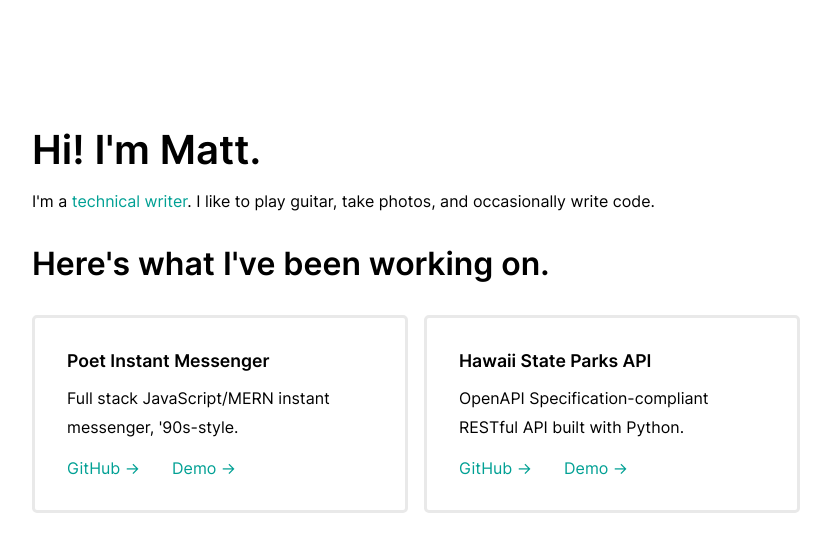
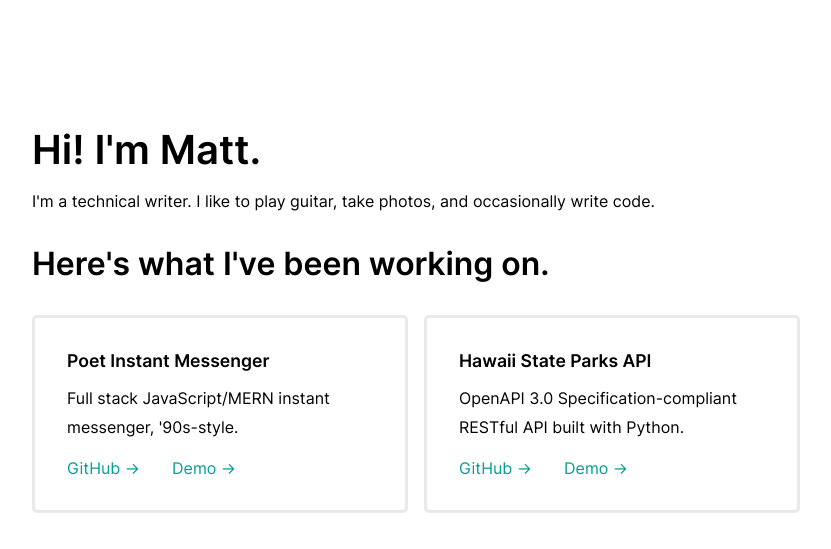
Before and after one commit to mattmuroya/mattmuroya.com, a Next.js app: page / in a window 1280 px wide. Shown: the top 549 px of the page, without its empty margins (224-1055 px from the left). Built offline with nearby package versions, Linux system fonts and the light colour scheme.

Commit message:
extract components home page components

```diff
--- /dev/null
+++ b/components/PostList.tsx
@@ -0,0 +1,17 @@
+import Link from "next/link";
+import { PostDatum } from "../types/types";
+
+export default function PostsList({ postData }: { postData: PostDatum[] }) {
+  return (
+    <ul style={{ marginTop: "2rem", listStyleType: "none", paddingLeft: "0" }}>
+      {postData.map((post) => (
+        <li key={post.slug}>
+          <Link href={`/posts/${post.slug}`}>
+            <a>{post.frontmatter.title}</a>
+          </Link>{" "}
+          <span style={{ color: "#999999" }}>{post.frontmatter.date}</span>
+        </li>
+      ))}
+    </ul>
+  );
+}
--- /dev/null
+++ b/components/ProjectGrid.tsx
@@ -0,0 +1,23 @@
+import styles from "../styles/ProjectGrid.module.css";
+import { ProjectCardData } from "../types/types";
+
+export default function ProjectGrid({
+  projects,
+}: {
+  projects: ProjectCardData[];
+}) {
+  return (
+    <section className={styles.projectGrid}>
+      {projects.map((project: ProjectCardData) => (
+        <article key={project.title} className={styles.projectCard}>
+          <h3>{project.title}</h3>
+          <p>{project.description}</p>
+          <div className={styles.projectLinks}>
+            <a href={project.github}>GitHub &rarr;</a>
+            <a href={project.demo}>Demo &rarr;</a>
+          </div>
+        </article>
+      ))}
+    </section>
+  );
+}
--- a/frontpage/projects.ts
+++ b/frontpage/projects.ts
@@ -10,7 +10,7 @@ export const projects: ProjectCardData[] = [
   {
     title: "Hawaii State Parks API",
     description:
-      "OpenAPI Specification-compliant RESTful API built with Python.",
+      "OpenAPI 3.0 Specification-compliant RESTful API built with Python.",
     github: "https://github.com/mattmuroya/hawaii-state-parks-api",
     demo: "https://hawaii-state-parks-api.herokuapp.com/",
   },
--- a/pages/index.tsx
+++ b/pages/index.tsx
@@ -1,16 +1,12 @@
 import Head from "next/head";
-import Link from "next/link";
 import Layout from "../components/Layout";
+import ProjectGrid from "../components/ProjectGrid";
+import PostList from "../components/PostList";
 
 import { GetStaticProps } from "next";
 import { PostDatum, ProjectCardData } from "../types/types";
 
-import styles from "../styles/Home.module.css";
-
 import { getFileNames, getPostData, getProjects } from "../utils/utils";
-import markdownIt from "markdown-it";
-
-const md = markdownIt();
 
 export default function Home({
   postData,
@@ -27,42 +23,13 @@ export default function Home({
 
       <h1 className="title">Hi! I&apos;m Matt.</h1>
       <p>
-        I&apos;m a{" "}
-        <a
-          target="_blank"
-          rel="noreferrer"
-          href="https://www.linkedin.com/in/mattmuroya/"
-        >
-          technical writer
-        </a>
-        . I like to play guitar, take photos, and occasionally write code.
+        I&apos;m a technical writer. I like to play guitar, take photos, and
+        occasionally write code.
       </p>
       <h2>Here&apos;s what I&apos;ve been working on.</h2>
-      <section className={styles.projectGrid}>
-        {projects.map((project) => (
-          <article key={project.title} className={styles.projectCard}>
-            <h3>{project.title}</h3>
-            <p>{project.description}</p>
-            <div className={styles.projectLinks}>
-              <a href={project.github}>GitHub &rarr;</a>
-              <a href={project.demo}>Demo &rarr;</a>
-            </div>
-          </article>
-        ))}
-      </section>
+      <ProjectGrid projects={projects} />
       <h2>Here&apos;s what&apos;s on my mind.</h2>
-      <ul
-        style={{ marginTop: "2rem", listStyleType: "none", paddingLeft: "0" }}
-      >
-        {postData.map((post) => (
-          <li key={post.slug}>
-            <Link href={`/posts/${post.slug}`}>
-              <a>{post.frontmatter.title}</a>
-            </Link>{" "}
-            <span style={{ color: "#999999" }}>{post.frontmatter.date}</span>
-          </li>
-        ))}
-      </ul>
+      <PostList postData={postData} />
     </Layout>
   );
 }
```
Also changed, not shown: styles/ProjectGrid.module.css (renamed from styles/Home.module.css).
